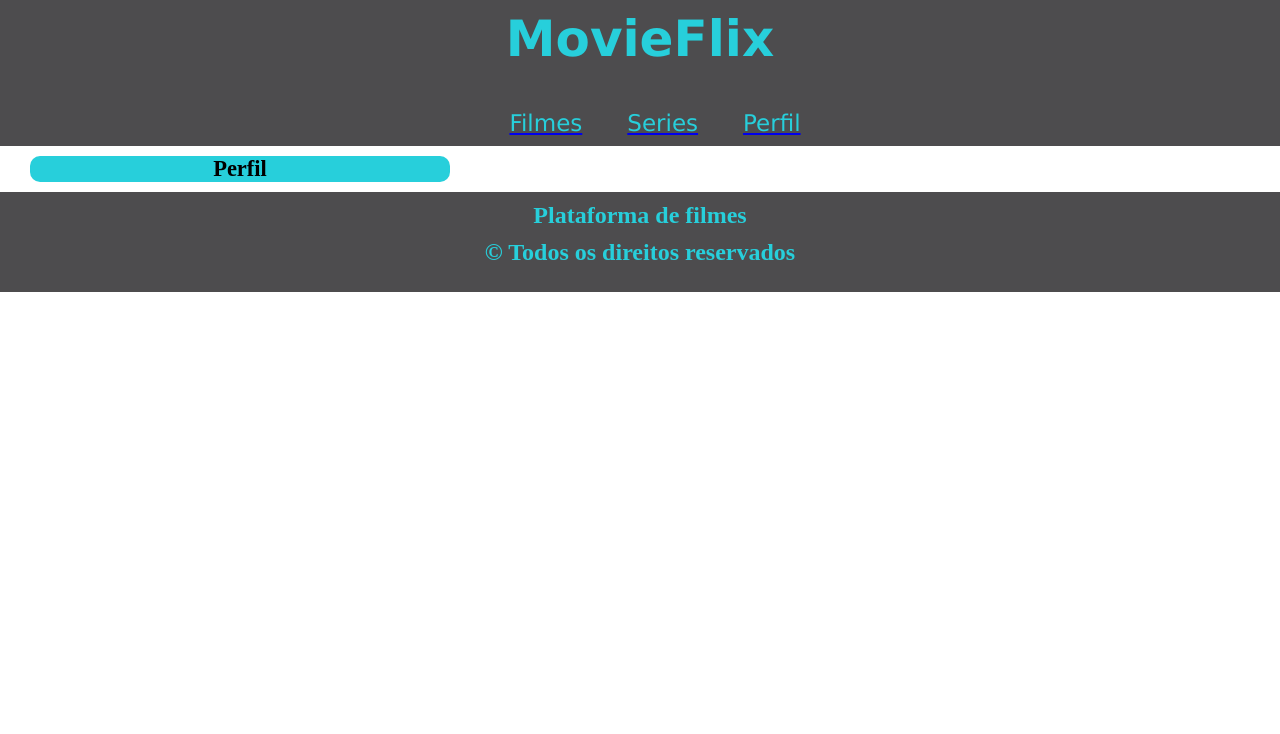
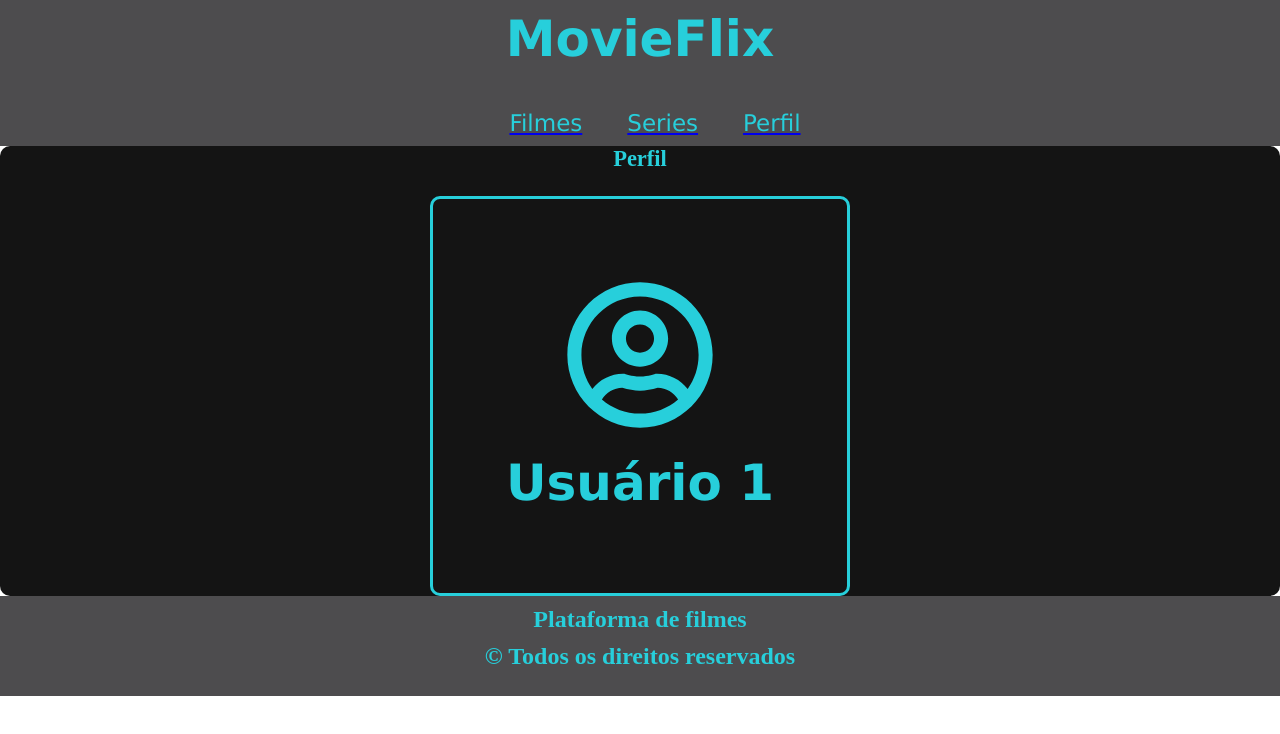
Before and after one commit to vini5474/Catalogo, a React (Vite) app: page /perfil in a window 1280 px wide. Shown: the top 734 px of the page. Built offline with nearby package versions, Linux system fonts and the light colour scheme.

Commit message:
19/04/2025 18:13

```diff
--- a/package.json
+++ b/package.json
@@ -13,6 +13,7 @@
     "axios": "^1.8.4",
     "react": "^19.0.0",
     "react-dom": "^19.0.0",
+    "react-icons": "^5.5.0",
     "react-router-dom": "^7.5.0"
   },
   "devDependencies": {
--- a/src/Paginas/perfil.jsx
+++ b/src/Paginas/perfil.jsx
@@ -1,9 +1,14 @@
 import estilos from './perfil.module.css'
+import { FaRegUserCircle } from "react-icons/fa";
 
 export function Perfil() {
     return(
         <div className={estilos.container}>
             <h2>Perfil</h2>
+            <div className={estilos.cards}>
+                <FaRegUserCircle className={estilos.user} />
+                <h1>Usuário 1</h1>
+            </div>
         </div>
     )
 }
--- a/src/Paginas/perfil.module.css
+++ b/src/Paginas/perfil.module.css
@@ -1,13 +1,32 @@
 .container {
+    display: flex;
+    flex-direction: column;
     position: relative;
-    width: 420px;
-    margin: 10px;
     overflow: hidden;
     border-radius: 10px;
     transition: transform 0.03 ease;
-    margin-left: 30px;
-    background-color: rgb(39, 207, 219);
+    background-color: #141414;
     align-items: center;
     justify-items: center;
     font-size: 15px;
+    gap: 1.5rem;
+    color: rgb(39, 207, 219);
 }
+
+.cards {
+    width: 420px;
+    height: 400px;
+    background-color: #141414;
+    border: 3px solid rgb(39, 207, 219);
+    display: flex;
+    flex-direction: column;
+    align-items: center;
+    justify-content: center;
+    border-radius: 10px;
+    gap: 1.5rem;
+}
+
+.user {
+    font-size: 150px;
+    color: rgb(39, 207, 219);
+}
--- a/src/Paginas/series.jsx
+++ /dev/null
@@ -1,9 +0,0 @@
-import estilos from './series.module.css'
-
-export function Series() {
-    return(
-        <div className={estilos.container}>
-            <h1>Serie</h1>
-        </div>
-    )
-}
--- a/src/Paginas/series.module.css
+++ /dev/null
@@ -1,13 +0,0 @@
-.container {
-    position: relative;
-    width: 420px;
-    margin: 10px;
-    overflow: hidden;
-    border-radius: 10px;
-    transition: transform 0.03 ease;
-    margin-left: 30px;
-    background-color: rgb(39, 207, 219);
-    align-items: center;
-    justify-items: center;
-    font-size: 15px;
-}
--- a/src/Rotas/rotas.jsx
+++ b/src/Rotas/rotas.jsx
@@ -2,7 +2,6 @@ import { Routes, Route } from "react-router-dom";
 import { Inicial } from '../Paginas/inicial'
 import { Lista } from "../Componentes/lista";
 import { Perfil } from '../Paginas/perfil'
-import { Series } from '../Paginas/series'
 
 export function Rotas() {
     return(
@@ -10,7 +9,6 @@ export function Rotas() {
             <Route path="/" element={<Inicial/>}>
                 <Route index element={<Lista/>}/>
                 <Route path="perfil" element={<Perfil/>}/>
-                <Route path="series" element={<Series/>}/>
             </Route>
         </Routes>
     )
```
Also changed, not shown: 1 other file (tests, documents, lock files or other folders).
